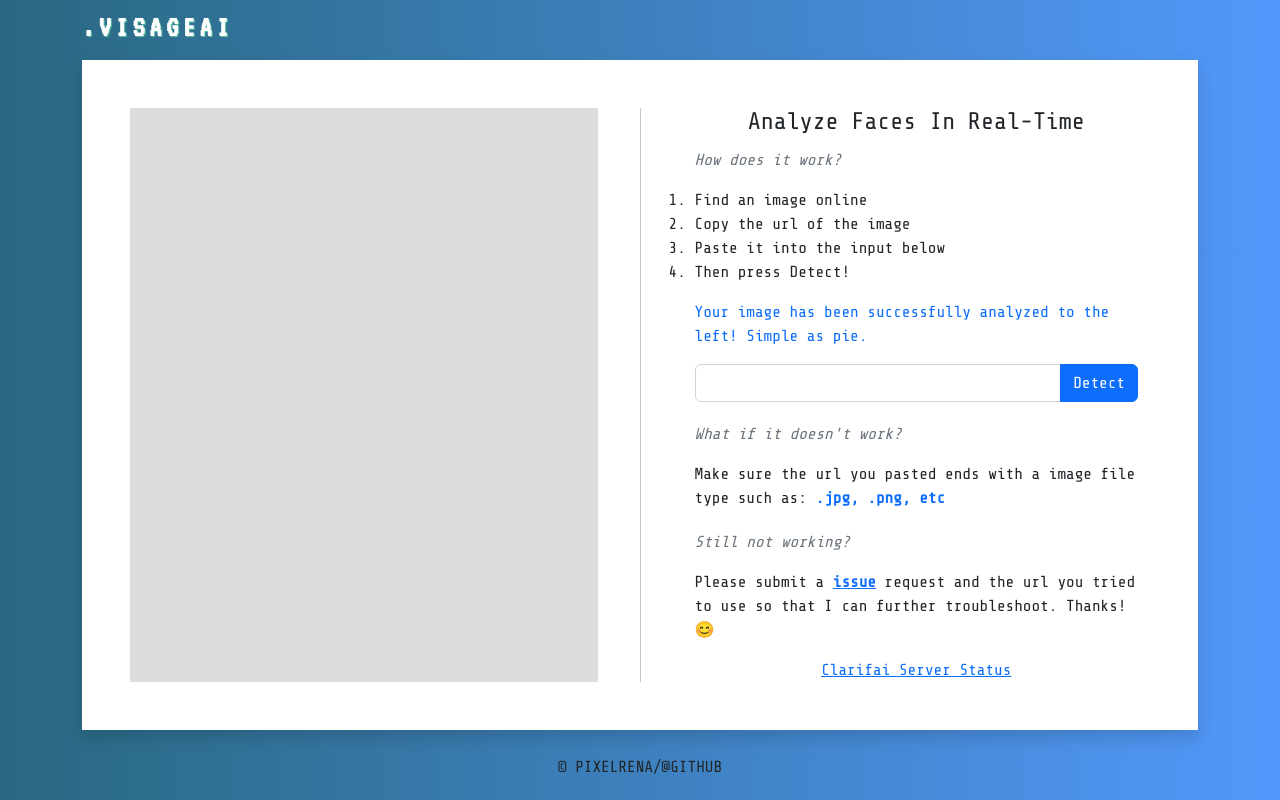
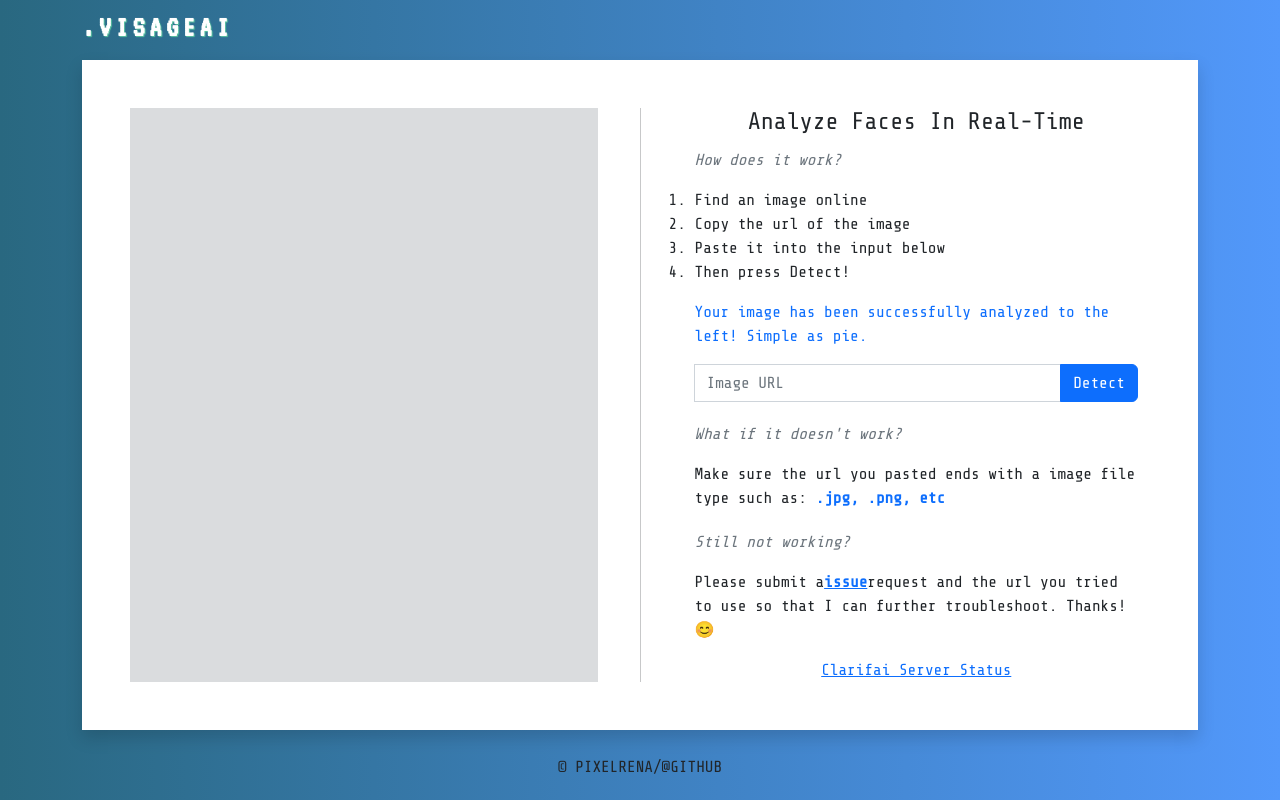
Before and after one commit to pixelRena/VisageAi, a React (Create React App) app in the folder frontend/: page / in a window 1280 px wide. Built offline with nearby package versions, Linux system fonts and the light colour scheme.

Commit message:
chore: form ada

```diff
--- a/frontend/src/components/ImageLinkForm/ImageLinkForm.js
+++ b/frontend/src/components/ImageLinkForm/ImageLinkForm.js
@@ -5,6 +5,7 @@ import Button from "react-bootstrap/Button";
 import Form from "react-bootstrap/Form";
 import InputGroup from "react-bootstrap/InputGroup";
 import Row from "react-bootstrap/Row";
+import FormLabel from "react-bootstrap/FormLabel";
 
 const ImageLinkForm = ({ onInputChange, onImageSubmit }) => {
   return (
@@ -26,7 +27,14 @@ const ImageLinkForm = ({ onInputChange, onImageSubmit }) => {
       </Row>
       <Row className="center">
         <InputGroup className="w-100 center">
-          <Form.Control onChange={onInputChange} />
+          <Form.Label htmlFor="image-url" hidden>
+            URL
+          </Form.Label>
+          <Form.Control
+            id="image-url"
+            onChange={onInputChange}
+            placeholder="Image URL"
+          />
           <Button
             variant="primary"
             size="md"
@@ -49,13 +57,13 @@ const ImageLinkForm = ({ onInputChange, onImageSubmit }) => {
           Still not working?
         </p>
         <p>
-          Please submit a{" "}
+          Please submit a
           <a
             href="https://github.com/pixelRena/Clarifai-Model-Detection/issues"
             className="text-primary text-underline fw-bold"
           >
             issue
-          </a>{" "}
+          </a>
           request and the url you tried to use so that I can further
           troubleshoot. Thanks! 😊
         </p>
```
